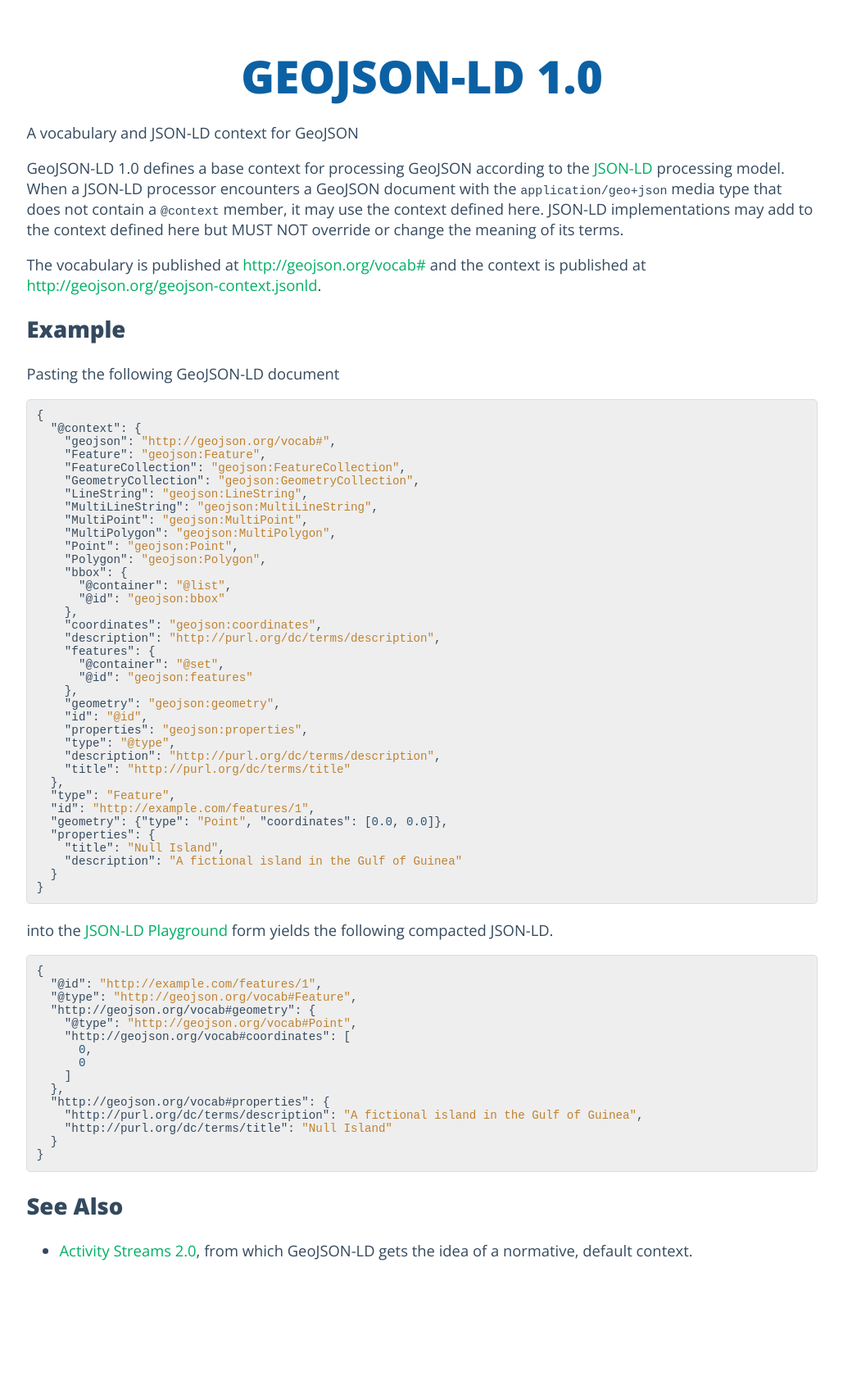
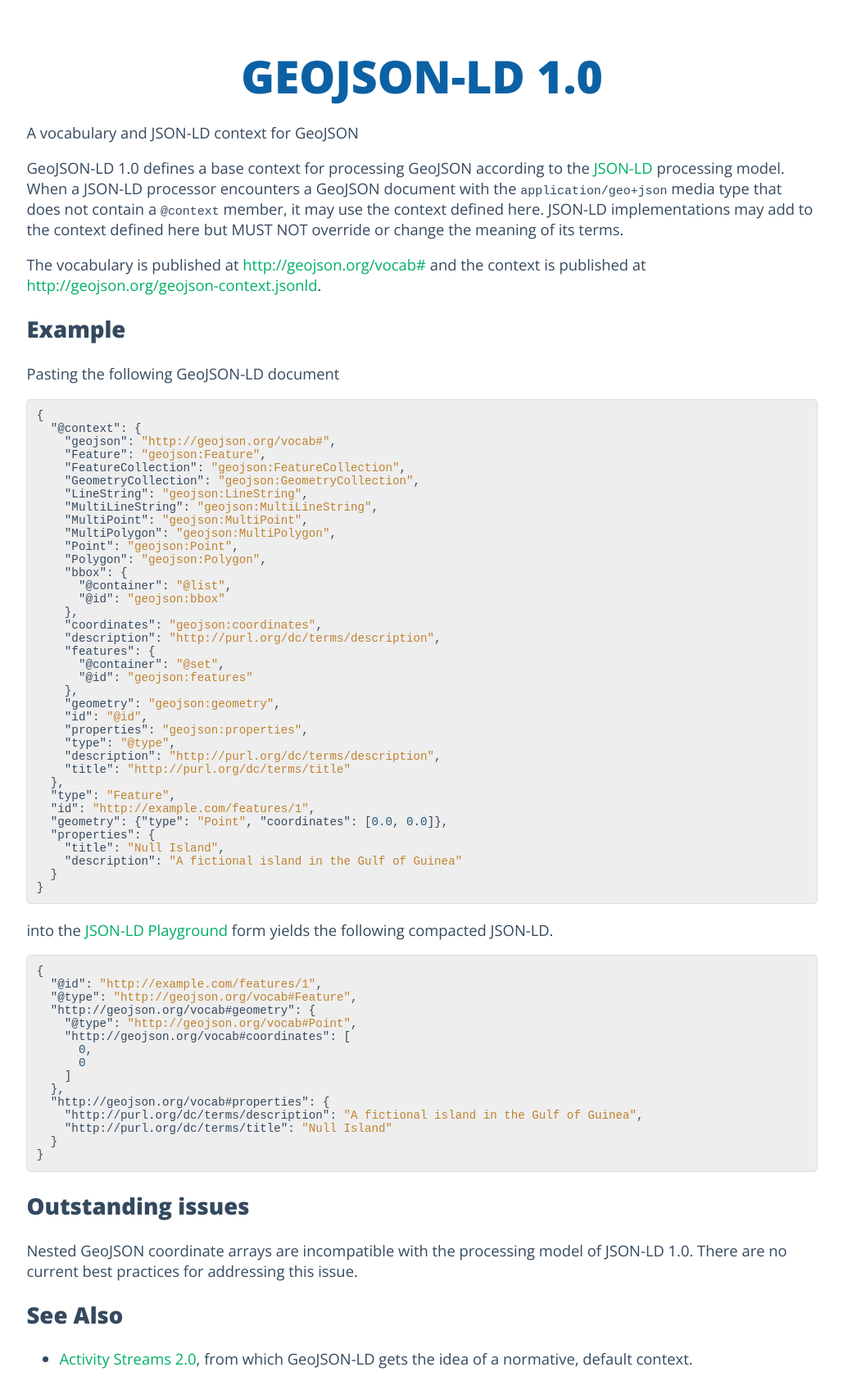
Before and after one commit to geojson/geojson.github.io, a Jekyll site: the page built from geojson-ld.md, in a window 1280 px wide. Shown: the whole page at 82% size, without its empty margins (125-1154 px from the left). Built offline with Jekyll 4.4.1, drawn with Linux system fonts in a browser that asks for light colours; Markdown is read by kramdown in place of the engine named in the settings; before the commit the page ends 1574 px from its top, so only the background shows below that.

Commit message:
Note outstanding coordinates issue

````diff
--- a/geojson-ld.md
+++ b/geojson-ld.md
@@ -82,6 +82,11 @@ the following compacted JSON-LD.
 }
 ```
 
+## Outstanding issues
+
+Nested GeoJSON coordinate arrays are incompatible with the processing model
+of JSON-LD 1.0. There are no current best practices for addressing this issue.
+
 ## See Also
 
 * [Activity Streams 2.0](https://www.w3.org/TR/activitystreams-core/), from which
````
